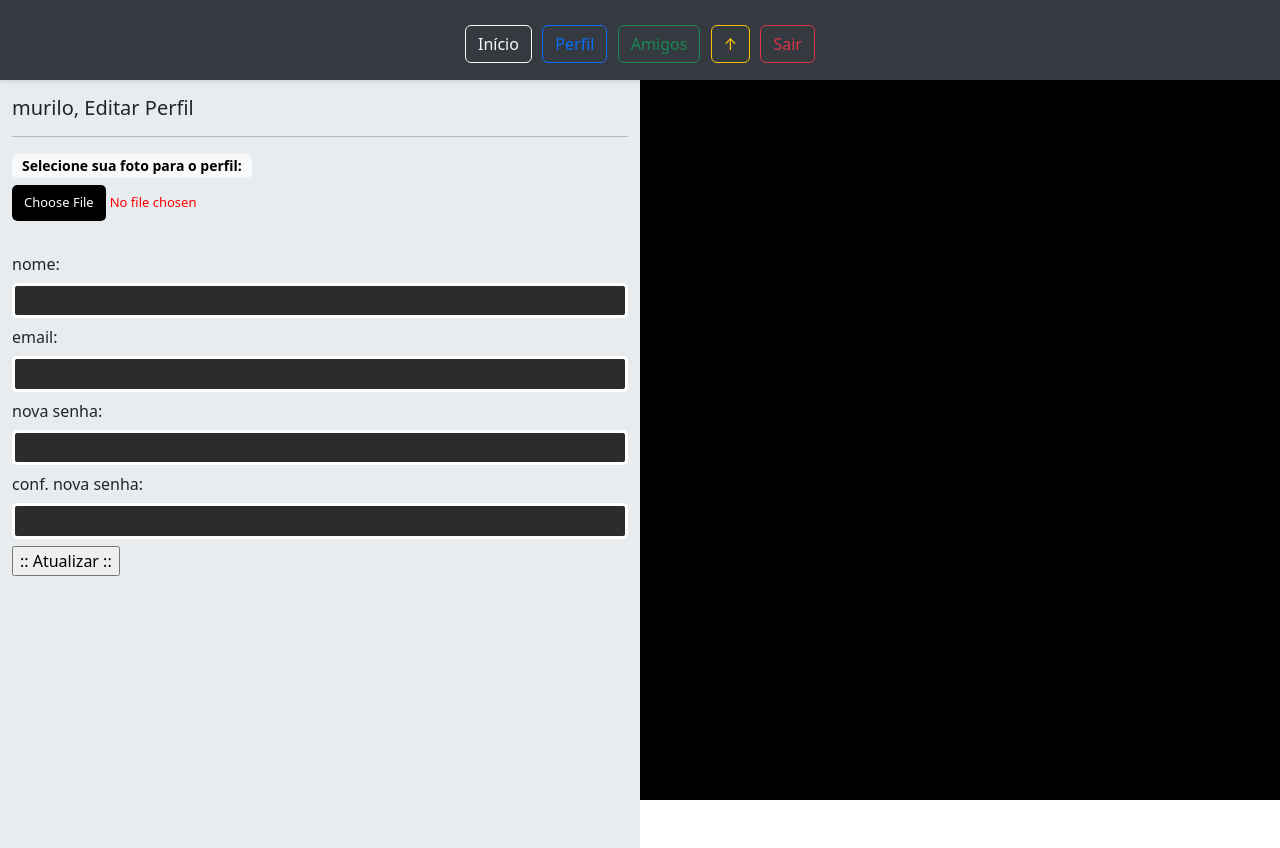
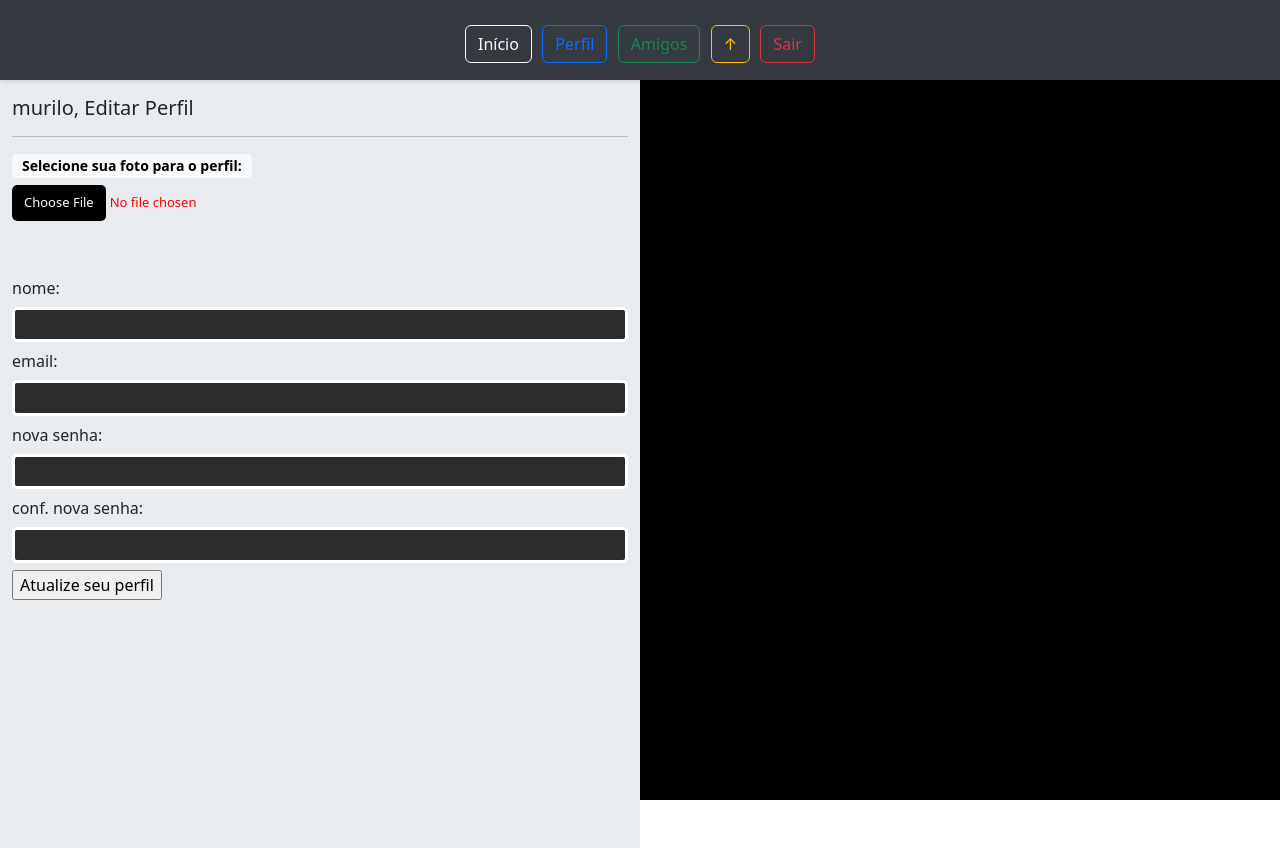
Before and after one commit to MBScorsato/redesocial, a Django app: page /plataforma/perfil/ in a window 1280 px wide. Run offline with Django 4.2, Linux system fonts and the light colour scheme; a user stored in the database is signed in.

Commit message:
front PERFIL foi atualizado, css tambem, essa parte vizual é foda, sou péssimooooo

```diff
--- a/perfil/templates/perfil.html
+++ b/perfil/templates/perfil.html
@@ -32,14 +32,16 @@
         </div>
             <hr>
             <span class="badge text-bg-light">Selecione sua foto para o perfil:</span>
-            <input type="file" value="Selecione">
+            <form action="" method="post">
+                <input type="file" value="Selecione" name="imagem">
+            </form>
             <br><br>
             <form action="" method="post">
-                nome: <input type="text" name="nome"><br>
-                email: <input type="text" name="email"><br>
+                nome: <input type="text" name="nome"  disabled><br>
+                email: <input type="email" name="email"><br>
                 nova senha: <input type="password" name="password1"><br>
                 conf. nova senha: <input type="password" name="password2"><br>
-                <input type="submit" value=":: Atualizar ::">
+                <input type="submit" value="Atualize seu perfil">
             </form>
 
             <br><br><br>
--- a/templates/static/plataforma/css/plataforma.css
+++ b/templates/static/plataforma/css/plataforma.css
@@ -51,7 +51,7 @@ h1{
 }
 
 /* Estilo para inputs de texto */
-input[type="text"], input[type="password"], input[type="file"] {
+input[type="text"], input[type="password"], input[type="file"], input[type="email"] {
     width: 100%;
     padding: 5px;
     margin: 7px 0;
@@ -64,7 +64,7 @@ input[type="text"], input[type="password"], input[type="file"] {
     transition: all 0.3s ease;
 }
 
-input[type="text"]:focus, input[type="password"]:focus, input[type="file"]:focus {
+input[type="email"]:focus, input[type="text"]:focus, input[type="password"]:focus, input[type="file"]:focus {
     border-color: blue;
     background-color: #333;
     box-shadow: 0 0 5px #6200ea;
```
